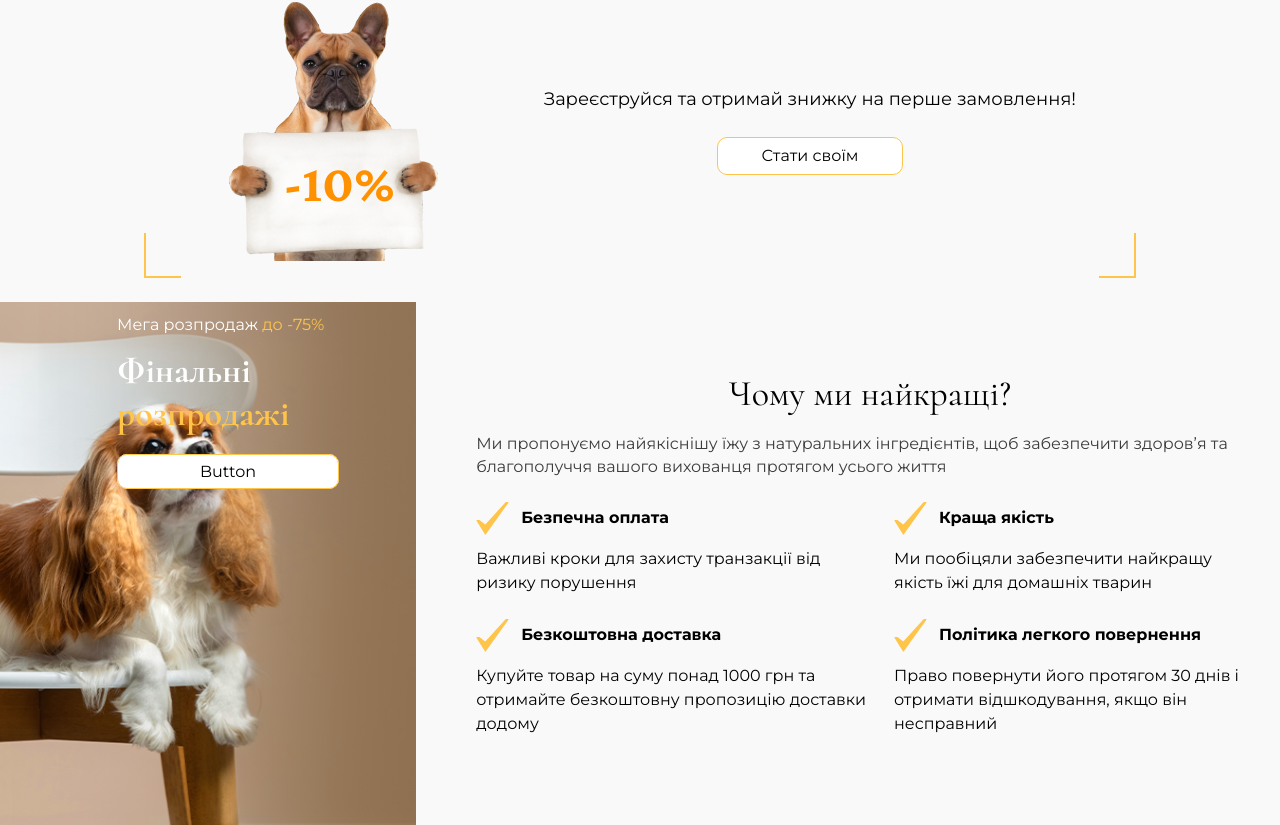
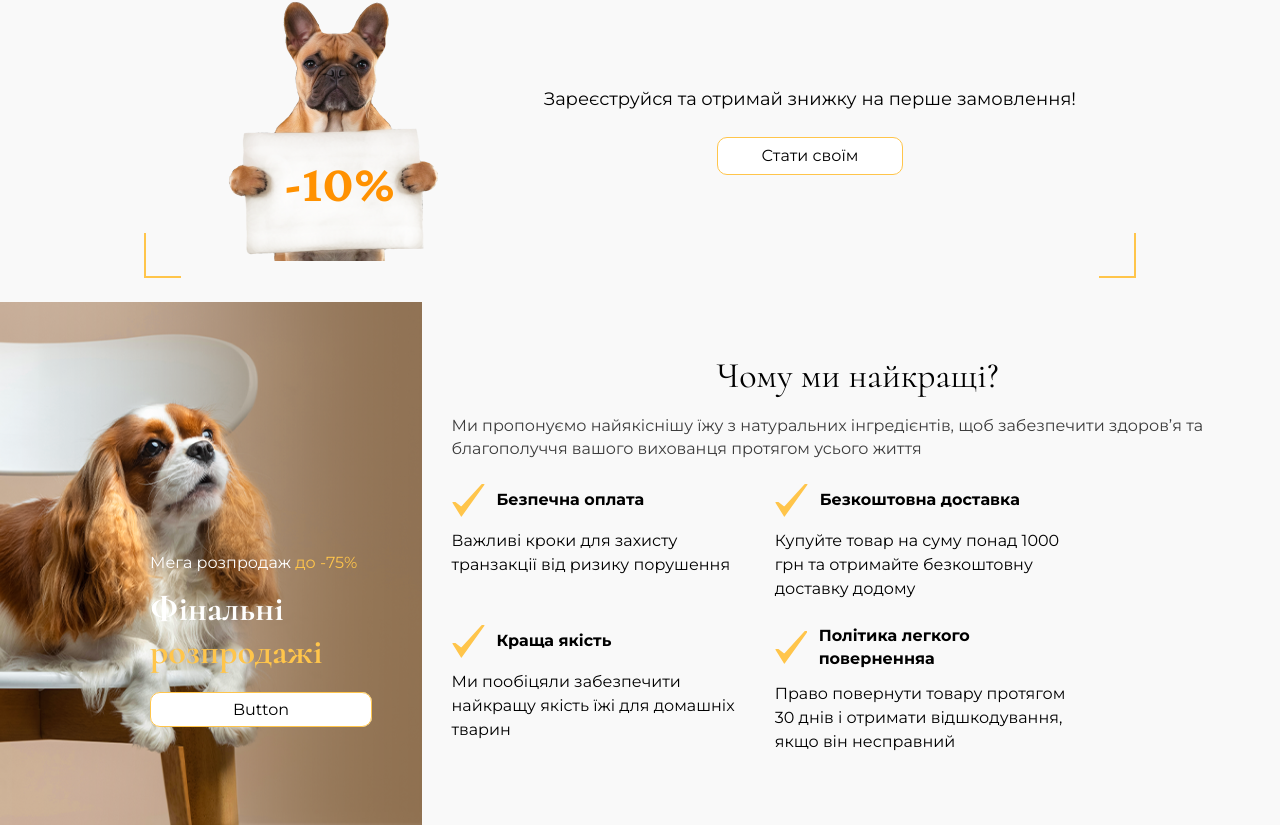
Before and after one commit to MViktoriia/pets-store, a Next.js app: page / in a window 1280 px wide. Shown: the part 2089-2914 px from the top of the page. Built offline with nearby package versions, Linux system fonts and the light colour scheme.

Commit message:
advantages v2

```diff
--- a/src/app/components/advantages-list.tsx
+++ b/src/app/components/advantages-list.tsx
@@ -11,9 +11,12 @@ export interface AdvantagesListProps {
 
 function AdvantagesList({ advantages }: AdvantagesListProps) {
   return (
-    <ul>
+    <ul className="flex flex-col md:flex-row md:flex-wrap md:max-w-[55vw]">
       {advantages.map((advantage) => (
-        <li key={advantage.title} className=" mb-6">
+        <li
+          key={advantage.title}
+          className=" mb-6  md:odd:mr-[16px] md:w-[24vw] xl:odd:ml-[23px] xl:w-[23vw]"
+        >
           <div className="flex justify-start items-center mb-3">
             <CheckIcon className=" fill-yellow mr-3" />
             <h3 className=" text-base font-bold">{advantage.title}</h3>
--- a/src/app/components/our-advantages.tsx
+++ b/src/app/components/our-advantages.tsx
@@ -2,76 +2,30 @@ import Image from 'next/image';
 import AdvantagesList from './advantages-list';
 import ButtonLink from './button-link';
 import { CheckIcon } from './icons';
+import Text from './text';
+import { advantages } from '../lib/utils/constants/advantages';
 
 function OurAdvantages() {
   return (
     <section className="pt-6">
-      <div className="">
+      <div className="container max-w-[100vw] md:pl-0">
         <div className="flex flex-col justify-center items-center md:flex-row-reverse">
-          <div className="container md:pl-[60px]">
+          <div className="md:pl-[30px] xl:pl-[60px]">
             <div className="">
-              <h2 className="font-serif text-[24px] text-center font-normal mb-3 lg:text-[36px]">
+              <h2 className=" font-serif text-[24px] text-center font-normal mb-3 lg:text-[36px]">
                 Чому ми найкращі?
               </h2>
-              <p className=" text-gray text-base mb-6">
+              <Text className=" text-gray mb-6">
                 Ми пропонуємо найякіснішу їжу з натуральних інгредієнтів, щоб
                 забезпечити здоров’я та благополуччя вашого вихованця протягом
                 усього життя
-              </p>
-              <ul className=" md:flex">
-                <div className="mr-[23px]">
-                  <li className=" mb-6">
-                    <div className="flex justify-start items-center mb-3">
-                      <CheckIcon className=" fill-yellow mr-3" />
-                      <h3 className=" text-base font-bold">Безпечна оплата</h3>
-                    </div>
-                    <p>
-                      Важливі кроки для захисту транзакції від ризику порушення
-                    </p>
-                  </li>
-                  <li className=" mb-6">
-                    <div className="flex justify-start items-center mb-3">
-                      <CheckIcon className=" fill-yellow mr-3" />
-                      <h3 className=" text-base font-bold">
-                        Безкоштовна доставка
-                      </h3>
-                    </div>
-                    <p>
-                      Купуйте товар на суму понад 1000 грн та отримайте
-                      безкоштовну пропозицію доставки додому
-                    </p>
-                  </li>
-                </div>
-                <div>
-                  <li className=" mb-6">
-                    <div className="flex justify-start items-center mb-3">
-                      <CheckIcon className=" fill-yellow mr-3" />
-                      <h3 className=" text-base font-bold">Краща якість</h3>
-                    </div>
-                    <p>
-                      Ми пообіцяли забезпечити найкращу якість їжі для домашніх
-                      тварин
-                    </p>
-                  </li>
-                  <li className=" mb-6">
-                    <div className="flex justify-start items-center mb-3">
-                      <CheckIcon className=" fill-yellow mr-3" />
-                      <h3 className=" text-base font-bold">
-                        Політика легкого повернення
-                      </h3>
-                    </div>
-                    <p>
-                      Право повернути його протягом 30 днів і отримати
-                      відшкодування, якщо він несправний
-                    </p>
-                  </li>
-                </div>
-              </ul>
+              </Text>
+              <AdvantagesList advantages={advantages} />
             </div>
           </div>
 
           <div className=" h-[200px] w-[343px] bg-cover object-top bg-[url('/images/dog-banner-sales-mobile-2x.png')] md:w-[636px] md:h-[523px] md:bg-[url('/images/dog-banner-sales-2x.png')]">
-            <div className=" pt-3 pr-1 pb-[6px] pl-[117px] xl:pt-[157px] xl:pr-[46px] xl:pb-[104px] xl:pl-[294px]">
+            <div className=" pt-3 pr-1 pb-[6px] pl-[117px] md:pt-[250px] md:pl-[150px] xl:pt-[157px] xl:pr-[46px] xl:pb-[104px] xl:pl-[294px]">
               <p className=" text-white text-base mb-3 xl:mb-[24px]">
                 Мега розпродаж<span className="text-yellow"> до -75%</span>
               </p>
--- /dev/null
+++ b/src/app/lib/utils/constants/advantages.ts
@@ -0,0 +1,21 @@
+export const advantages = [
+  {
+    title: 'Безпечна оплата',
+    description: 'Важливі кроки для захисту транзакції від ризику порушення',
+  },
+  {
+    title: 'Безкоштовна доставка',
+    description:
+      'Купуйте товар на суму понад 1000 грн  та отримайте безкоштовну доставку додому',
+  },
+  {
+    title: 'Краща якість',
+    description:
+      'Ми пообіцяли забезпечити найкращу якість їжі для домашніх тварин',
+  },
+  {
+    title: 'Політика легкого поверненняа',
+    description:
+      'Право повернути товару протягом 30 днів і отримати відшкодування, якщо він несправний',
+  },
+];
--- a/src/app/page.tsx
+++ b/src/app/page.tsx
@@ -1,4 +1,4 @@
-import Hero from './components/hero';
+import Hero from './components/Hero/hero';
 import OurAdvantages from './components/our-advantages';
 import Promo from './components/promo';
 import Proposals from './components/proposals';
```
Also changed, not shown: src/app/components/Hero/hero.tsx (renamed from src/app/components/hero.tsx, +4 -4 lines).
